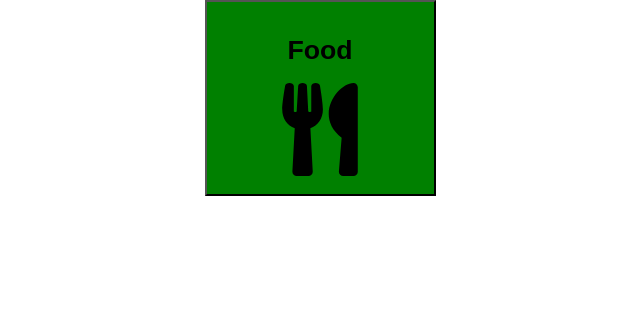
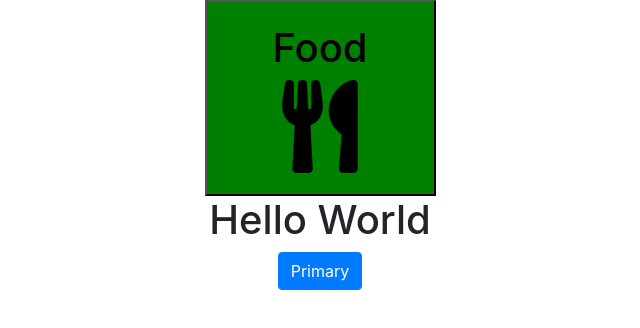
Before and after one commit to shelterto/shelterto.github.io, a React (Create React App) app: page / in a window 1280 px wide. Shown: the top 328 px of the page, without its empty margins (320-960 px from the left). Built offline with nearby package versions, Linux system fonts and the light colour scheme.

Commit message:
added boostraps pls npm install

```diff
--- a/package.json
+++ b/package.json
@@ -6,6 +6,7 @@
     "@testing-library/jest-dom": "^5.11.9",
     "@testing-library/react": "^11.2.5",
     "@testing-library/user-event": "^12.7.1",
+    "bootstrap": "^4.6.0",
     "react": "^17.0.1",
     "react-dom": "^17.0.1",
     "react-scripts": "4.0.2",
--- a/src/App.js
+++ b/src/App.js
@@ -3,12 +3,14 @@ import utensilsImg from './images/utensils.svg'
 import './App.css';
 import InfoCard from './infoCard/InfoCard'
 import DonoCard from './donoCard/DonoCard'
+import ParentDonoContainer from './parentDonoContainer/parentDonoContainer'
 
 function App() {
 
   return (
     <div className="App">
       <DonoCard DonoColor="green" DonoText="Food" DonoImg={utensilsImg}/>
+      <ParentDonoContainer />
     </div>
   );
 }
--- a/src/index.js
+++ b/src/index.js
@@ -3,6 +3,7 @@ import ReactDOM from 'react-dom';
 import './index.css';
 import App from './App';
 import reportWebVitals from './reportWebVitals';
+import 'bootstrap/dist/css/bootstrap.css'
 
 ReactDOM.render(
   <React.StrictMode>
--- /dev/null
+++ b/src/parentDonoContainer/parentDonoContainer.js
@@ -0,0 +1,14 @@
+import '../parentDonoContainer/parentDonoContainer.css'
+
+const parentDonoContainer = () => {
+
+
+    return(
+        <div>
+            <h1> Hello World  </h1>
+            <button type="button" class="btn btn-primary">Primary</button>
+        </div>
+    )
+}
+
+export default parentDonoContainer;
```
Also changed, not shown: src/parentDonoContainer/parentDonoContainer.css (added), 1 other file (tests, documents, lock files or other folders).
